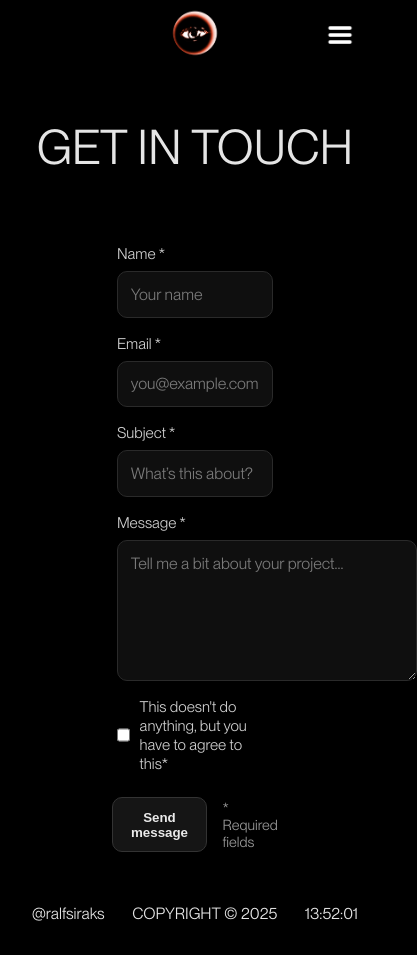
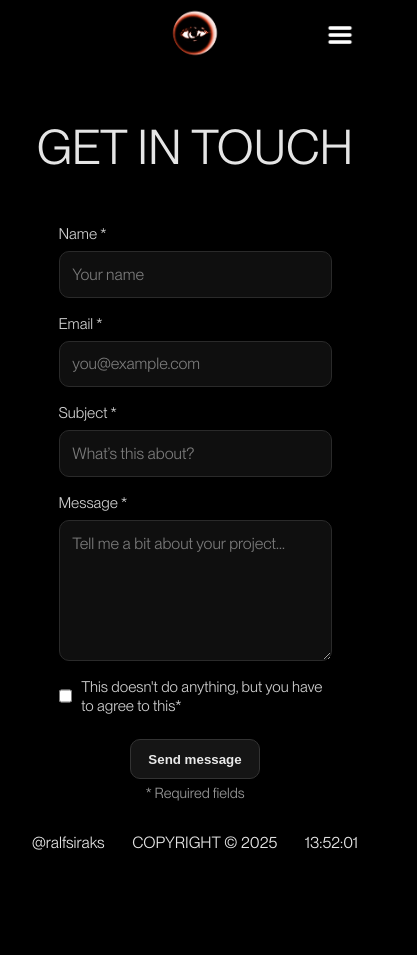
Before and after one commit to ralfsiraks/portfolio, a SvelteKit app: page /message in a window 390 px wide. Shown: the whole page, 417 px wide, since content can reach past the window. After the commit the page ends 884 px from the top, so only its background shows below. Built offline with nearby package versions, Linux system fonts and the light colour scheme.

Commit message:
did breakpoints for cv, faq, mesage

```diff
--- a/src/lib/components/Modal.svelte
+++ b/src/lib/components/Modal.svelte
@@ -49,7 +49,6 @@
   background: rgba(0, 0, 0, 0.6);
   animation-duration: .4s;
   animation-fill-mode: forwards;
-  height: 100vh;
 }
 
 .panel {
--- a/src/lib/styles/_tokens.scss
+++ b/src/lib/styles/_tokens.scss
@@ -73,6 +73,7 @@ $orange-accent:#ff4c24;
 
 
 // ----  Breakpoints  ----
+$bp-xsm: 387px;
 $bp-sm: 576px;
 $bp-md: 768px;
 $bp-lg: 992px;
--- a/src/routes/message/+page.svelte
+++ b/src/routes/message/+page.svelte
@@ -294,12 +294,20 @@ textarea:focus {
 }
 
 
-/* mobile */
-@media (max-width: 720px) {
-  .contactForm {
-    grid-template-columns: 1fr;
-    margin: 1.25rem;
-    gap: 1rem;
+@media (max-width: $bp-md) {
+  .contactForm, .banner {
+    width: 70%;
+  }
+
+  textarea {
+    min-width: 100px;
+  }
+}
+
+@media (max-width: $bp-sm) {
+  .actions {
+    flex-direction: column;
+    gap: 0.3rem;
   }
 }
 </style>
```
Also changed, not shown: src/routes/blog/+page.svelte (+7 -1 lines), src/routes/cv/+page.svelte (+7 -0 lines).
